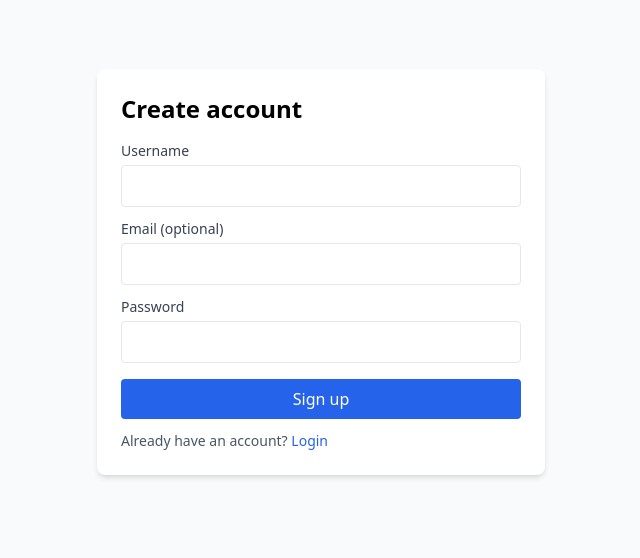
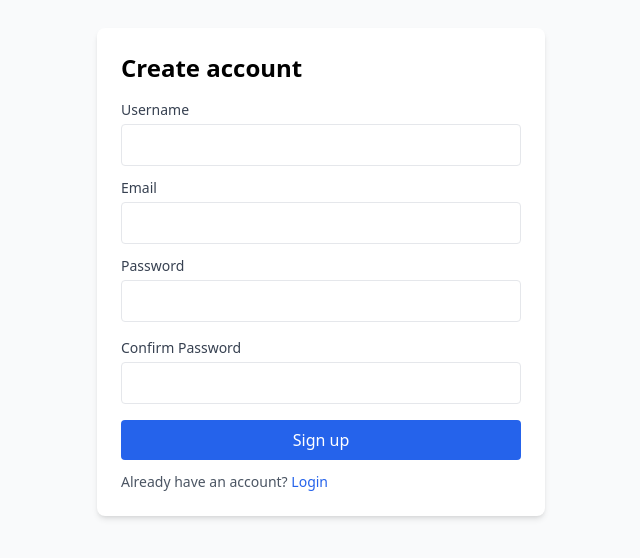
Before and after one commit to victorlupas/maintenance-system, a React (Vite) app in the folder frontend/: page /signup in a window 1280 px wide. Shown: the part 128-686 px from the top of the page, without its empty margins (319-959 px from the left). Built offline with nearby package versions, Linux system fonts and the light colour scheme.

Commit message:
Require confirm password on signup
Updated backend and frontend to require and validate confirm password during user registration. Improved error messaging and form handling to ensure passwords match before account creation.

```diff
--- a/frontend/src/pages/SignupPage.jsx
+++ b/frontend/src/pages/SignupPage.jsx
@@ -4,6 +4,7 @@ import { api } from "../apiClient";
 export default function Signup() {
   const [username, setUsername] = useState("");
   const [email, setEmail] = useState("");
+  const [confirmPassword, setConfirmPassword] = useState("");
   const [password, setPassword] = useState("");
   const [error, setError] = useState("");
 
@@ -11,14 +12,18 @@ export default function Signup() {
     e.preventDefault();
     setError("");
 
+      if (password !== confirmPassword) {
+    setError("Passwords must match");
+    return;
+    }
+
     try {
-      await api.post("/api/auth/register/", { username, email, password });
+      await api.post("/api/auth/register/", { username, email, password, confirm_password: confirmPassword });
 
       // optional: auto-login right after register
       const loginRes = await api.post("/api/auth/login/", { username, password });
       localStorage.setItem("access", loginRes.data.access);
       localStorage.setItem("refresh", loginRes.data.refresh);
-
       window.location.href = "/";
     } catch (err) {
       const msg = err?.response?.data?.detail || "Signup failed";
@@ -31,7 +36,19 @@ export default function Signup() {
       <form onSubmit={onSubmit} className="bg-white shadow-md rounded-lg p-6 w-full max-w-md">
         <h1 className="text-2xl font-bold mb-4">Create account</h1>
 
-        {error && <div className="bg-red-50 text-red-700 p-3 rounded mb-4">{error}</div>}
+        {error && (
+          <div className="bg-red-50 text-red-700 p-3 rounded mb-4">
+            {Array.isArray(error) ? (
+              <ul className="list-disc list-inside space-y-0.5">
+                {error.map((msg, idx) => (
+                  <li key={idx}>{msg}</li>
+                ))}
+              </ul>
+            ) : (
+              <p>{error}</p>
+            )}
+          </div>
+        )}
 
         <label className="block text-sm font-medium text-gray-700 mb-1">Username</label>
         <input
@@ -40,7 +57,7 @@ export default function Signup() {
           onChange={(e) => setUsername(e.target.value)}
         />
 
-        <label className="block text-sm font-medium text-gray-700 mb-1">Email (optional)</label>
+        <label className="block text-sm font-medium text-gray-700 mb-1">Email</label>
         <input
           className="w-full border rounded px-3 py-2 mb-3"
           value={email}
@@ -53,6 +70,14 @@ export default function Signup() {
           className="w-full border rounded px-3 py-2 mb-4"
           value={password}
           onChange={(e) => setPassword(e.target.value)}
+        />
+
+        <label className="block text-sm font-medium text-gray-700 mb-1">Confirm Password</label>
+        <input
+          type="password"
+          className="w-full border rounded px-3 py-2 mb-4"
+          value={confirmPassword}
+          onChange={(e) => setConfirmPassword(e.target.value)}
         />
 
         <button className="w-full bg-blue-600 text-white rounded py-2 hover:bg-blue-700">
```
Also changed, not shown: 2 other files (tests, documents, lock files or other folders).
